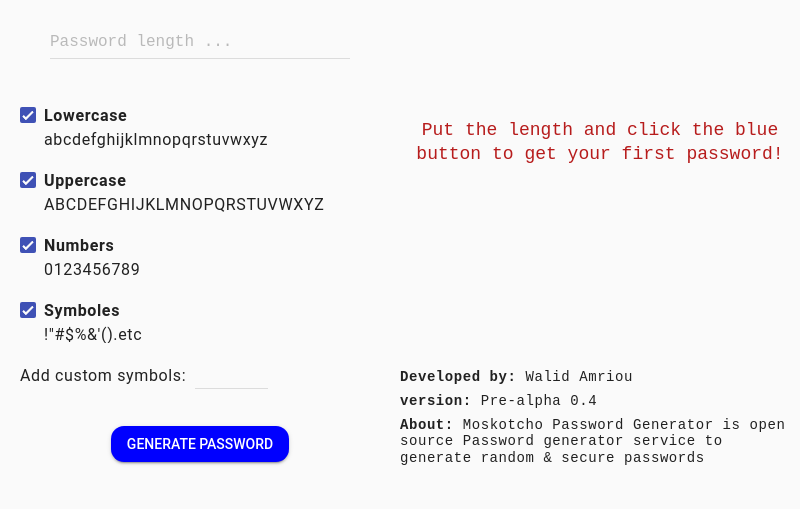
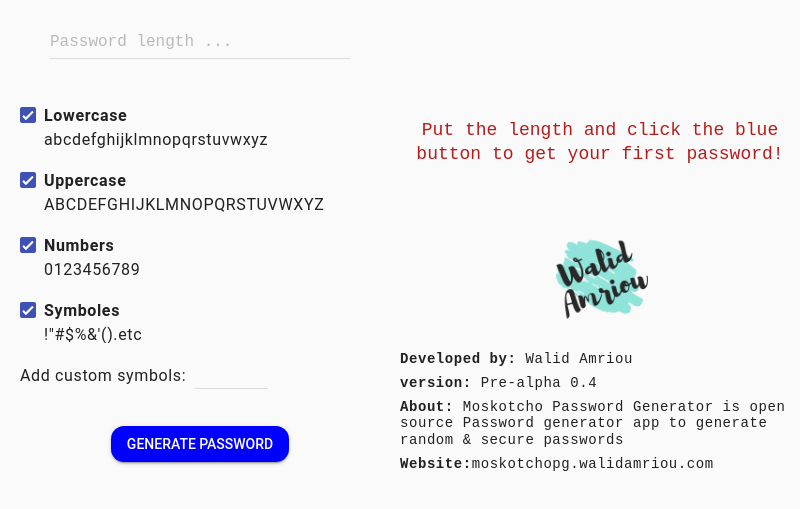
Before and after one commit to walidamriou/Moskotcho_Password_Generator_Desktop, an Electron app: page index.html in a window 800 px wide. Shown: the part 93-602 px from the top of the page. Drawn offline with nearby package versions, Linux system fonts and the light colour scheme.

Commit message:
add logo

```diff
--- a/index.html
+++ b/index.html
@@ -293,19 +293,14 @@
 </center>
 
 <br>
-<br>
-<br>
-<br>
-<br>
-<br>
-<br>
-<br>
-<br>
+<center><img src="img/logo.png" width="150px" height="150px"></center>
 
 <h6> <b>Developed by:</b> Walid Amriou </h6>
 <h6> <b>version:</b> Pre-alpha  0.4 </h6>
-<h6><b>About:</b> Moskotcho Password Generator is open source Password generator service to generate random & secure passwords </h6>
-    </div>
+<h6><b>About:</b> Moskotcho Password Generator is open source Password generator app to generate random & secure passwords </h6>
+<h6><b>Website:</b>moskotchopg.walidamriou.com</h6>
+
+</div>
   </div>
 
   <!-- Optional JavaScript -->
```
Also changed, not shown: package.json (+4 -4 lines), img/logo.png (added), 1 other file.
